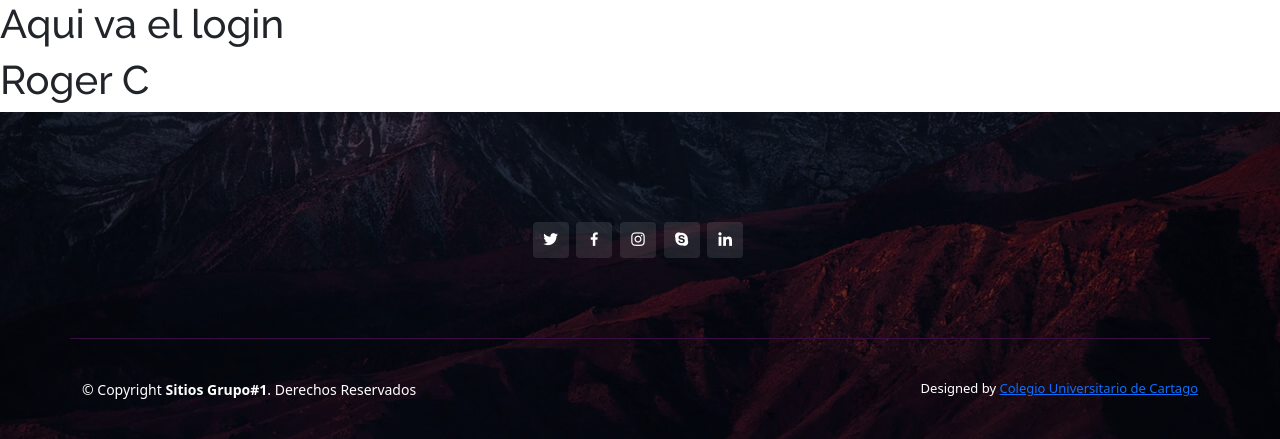
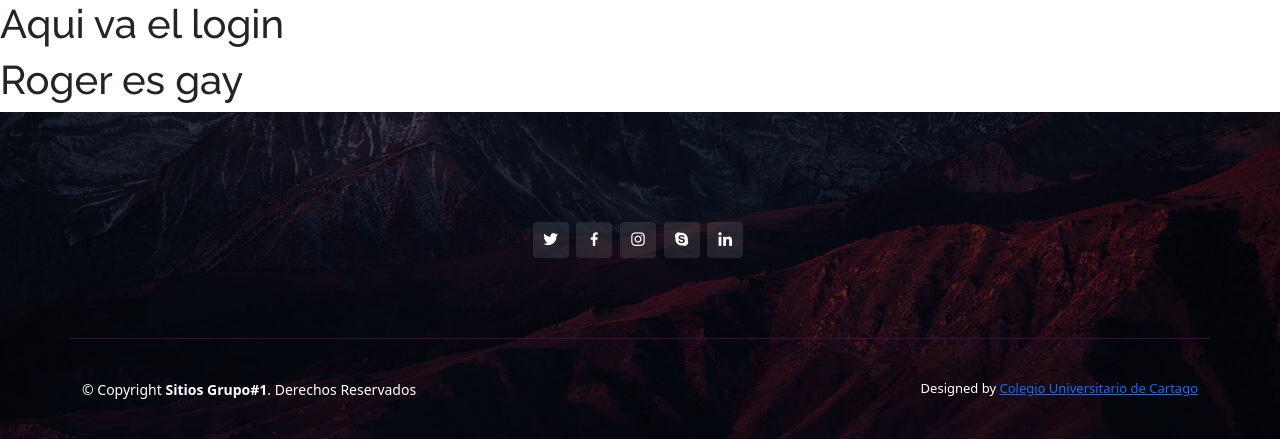
Before and after one commit to Mvargas26/MyLodgmentPlace, a PHP site: page /App/Views/Login_View.php in a window 1280 px wide. Shown: the part 70-509 px from the top of the page. Run offline with PHP 8.4, Linux system fonts and the light colour scheme; some libraries are stand-ins or nearby versions.

Commit message:
prueba de cambio para ellos

```diff
--- a/App/Views/Login_View.php
+++ b/App/Views/Login_View.php
@@ -9,7 +9,7 @@ include './templates/Header.php';
 
 echo "<h1>Aqui va el login</h1>";
 
-echo "<h1>Roger C</h1>";
+echo "<h1>Roger es gay</h1>";
 
 
 
```
